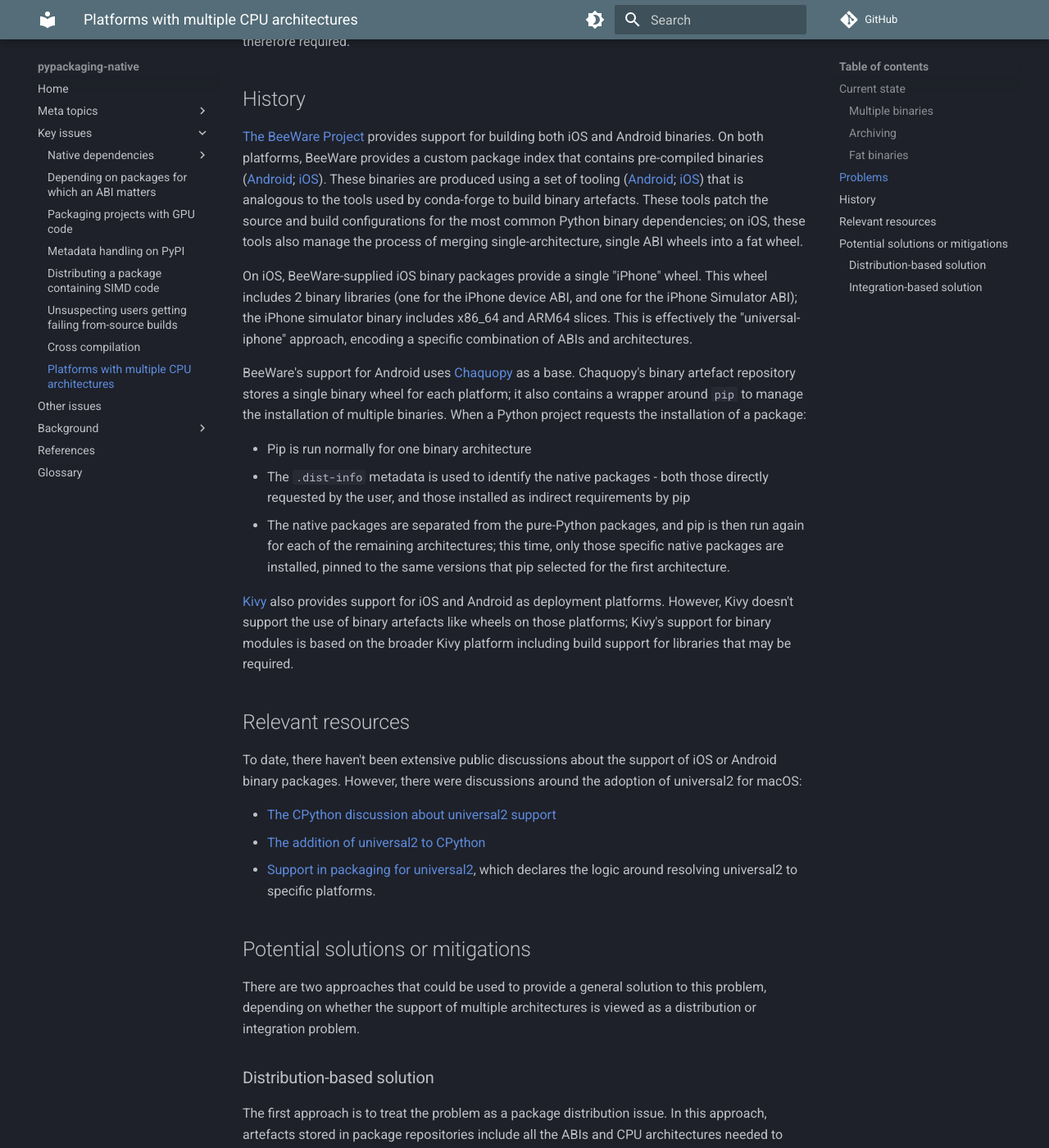
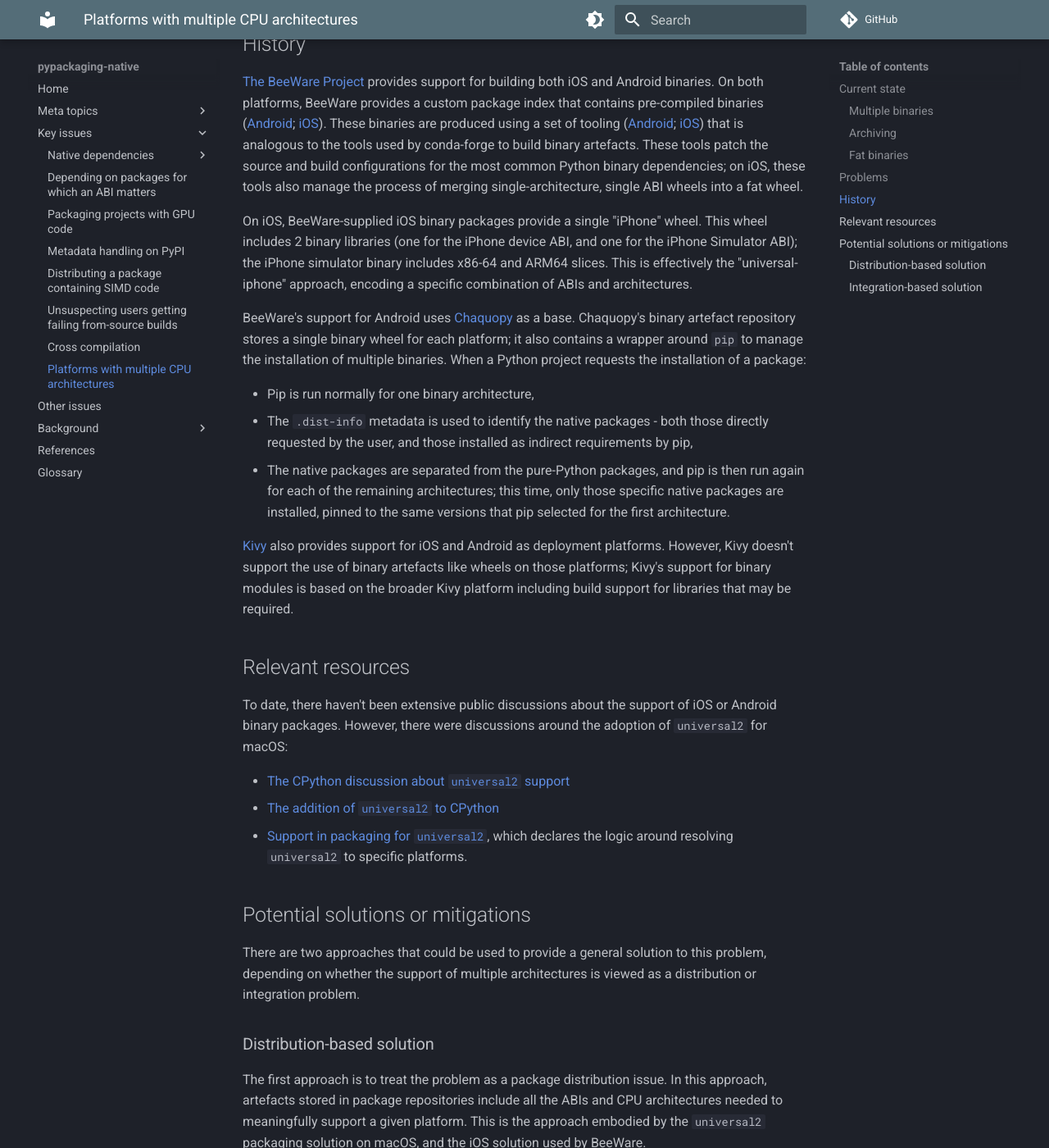
Before and after one commit to pypackaging-native/pypackaging-native, an MkDocs documentation site: the page built from docs/key-issues/multiple_architectures.md, in a window 1280 px wide and 1400 px high, scrolled down 3578 px. Shown: the whole window at 82% size. Built offline with MkDocs 1.6.1 and Material for MkDocs 9.7.7, drawn with Linux system fonts in a browser that asks for light colours; comment, search, counter and statistics services are not loaded; some of the changed text lies outside the part shown.

```diff
--- a/docs/key-issues/multiple_architectures.md
+++ b/docs/key-issues/multiple_architectures.md
@@ -130,7 +131,7 @@ multi-architecture configuration, and involves a number of specific
 accomodations in the Python ecosystem (e.g., a macOS-specific architecture
 lookup scheme).
 
-Supporting iOS requires supporting between 2 and 5 architectures (x86_64 and
+Supporting iOS requires supporting between 2 and 5 architectures (x86-64 and
 ARM64 at the minimum), and at least 2 ABIs - the iOS simulator and iOS device
 have different (and incompatible) binary ABIs. At runtime, iOS expects to find a
 single "fat" binary for the ABI that is in use. iOS effectively requires an
@@ -175,7 +176,7 @@ single-architecture, single ABI wheels into a fat wheel.
 
 On iOS, BeeWare-supplied iOS binary packages provide a single "iPhone" wheel.
 This wheel includes 2 binary libraries (one for the iPhone device ABI, and one
-for the iPhone Simulator ABI); the iPhone simulator binary includes x86_64 and
+for the iPhone Simulator ABI); the iPhone simulator binary includes x86-64 and
 ARM64 slices. This is effectively the "universal-iphone" approach, encoding a
 specific combination of ABIs and architectures.
 
@@ -185,10 +186,10 @@ each platform; it also contains a wrapper around `pip` to manage the
 installation of multiple binaries. When a Python project requests the
 installation of a package:
 
-* Pip is run normally for one binary architecture
+* Pip is run normally for one binary architecture,
 * The `.dist-info` metadata is used to identify the native packages -  both
   those directly requested by the user, and those installed as indirect
-  requirements by pip
+  requirements by pip,
 * The native packages are separated from the pure-Python packages, and pip is
   then run again for each of the remaining architectures; this time, only those
   specific native packages are installed, pinned to the same versions that pip
@@ -203,15 +204,15 @@ platform including build support for libraries that may be required.
 
 To date, there haven't been extensive public discussions about the support of
 iOS or Android binary packages. However, there were discussions around the
-adoption of universal2 for macOS:
+adoption of `universal2` for macOS:
 
-* [The CPython discussion about universal2
+* [The CPython discussion about `universal2`
   support](https://discuss.python.org/t/apple-silicon-and-packaging/4516)
-* [The addition of universal2 to
+* [The addition of `universal2` to
   CPython](https://github.com/python/cpython/pull/22855)
 * [Support in packaging for
-  universal2](https://github.com/pypa/packaging/pull/319), which declares the
-  logic around resolving universal2 to specific platforms.
+  `universal2`](https://github.com/pypa/packaging/pull/319), which declares the
+  logic around resolving `universal2` to specific platforms.
 
 ## Potential solutions or mitigations
 
```
Also changed, not shown: other parts of docs/key-issues/multiple_architectures.md (+7 -6 lines).
